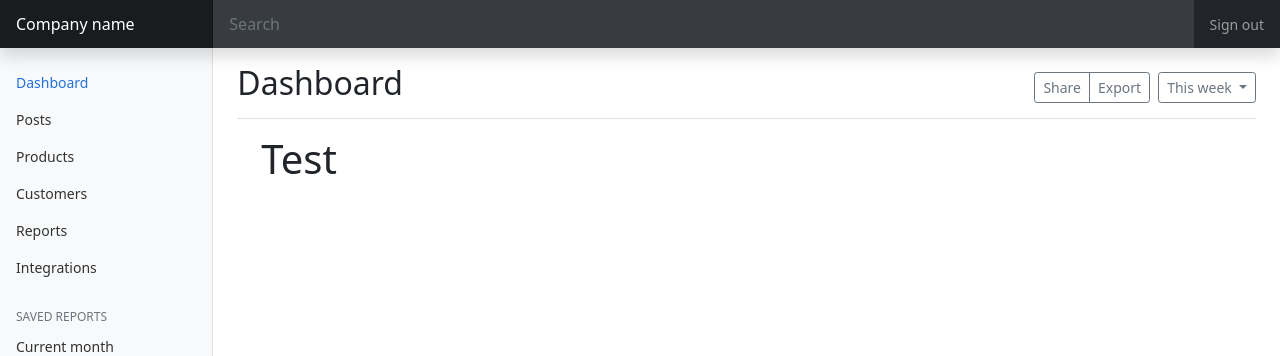
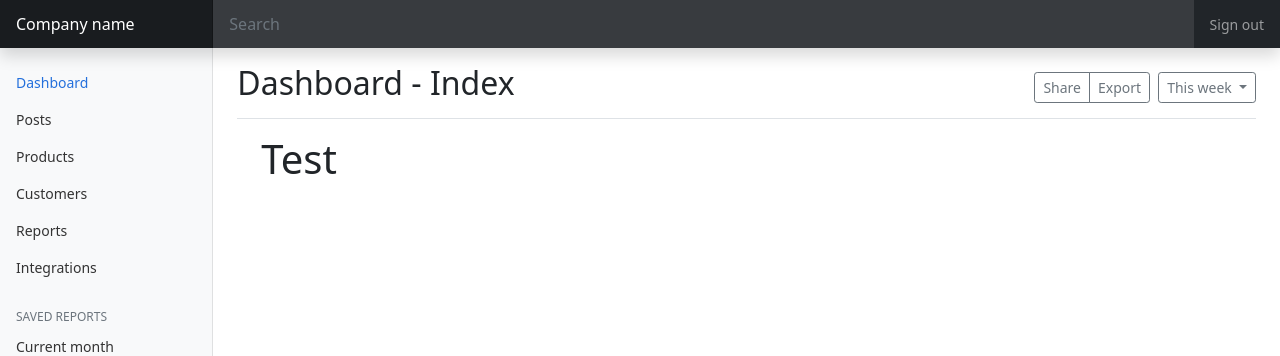
Before and after one commit to majormunky/Portfolio, a Django app: page /dashboard/ in a window 1280 px wide. Shown: the top 356 px of the page. Run offline with Django 3.2, Linux system fonts and the light colour scheme.

Commit message:
Added the dashboard page name into a separate block

```diff
--- a/dashboard/templates/dashboard/index.html
+++ b/dashboard/templates/dashboard/index.html
@@ -1,4 +1,6 @@
 {% extends "dashboard-base.html" %}
+
+{% block page_name %}Index{% endblock %}
 
 {% block content %}
 <div class="row">
--- a/dashboard/templates/dashboard/posts.html
+++ b/dashboard/templates/dashboard/posts.html
@@ -1,4 +1,6 @@
 {% extends "dashboard-base.html" %}
+
+{% block page_name %}Posts{% endblock %}
 
 {% block content %}
 <div class="row">
--- a/templates/dashboard-base.html
+++ b/templates/dashboard-base.html
@@ -106,7 +106,7 @@
 
 		<main class="col-md-9 ms-sm-auto col-lg-10 px-md-4">
 		  <div class="d-flex justify-content-between flex-wrap flex-md-nowrap align-items-center pt-3 pb-2 mb-3 border-bottom">
-			<h1 class="h2">Dashboard</h1>
+			<h1 class="h2">Dashboard - {% block page_name %}{% endblock %}</h1>
 			<div class="btn-toolbar mb-2 mb-md-0">
 			  <div class="btn-group me-2">
 				<button type="button" class="btn btn-sm btn-outline-secondary">Share</button>
```
